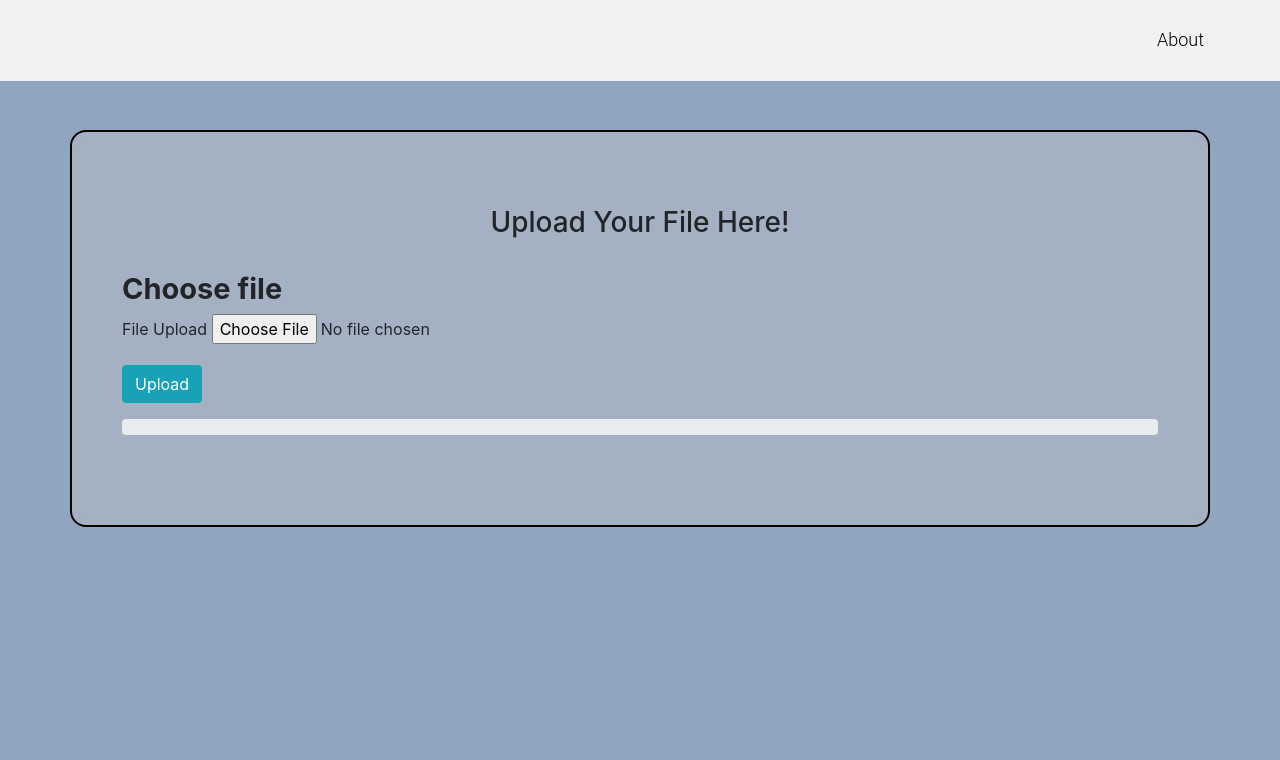
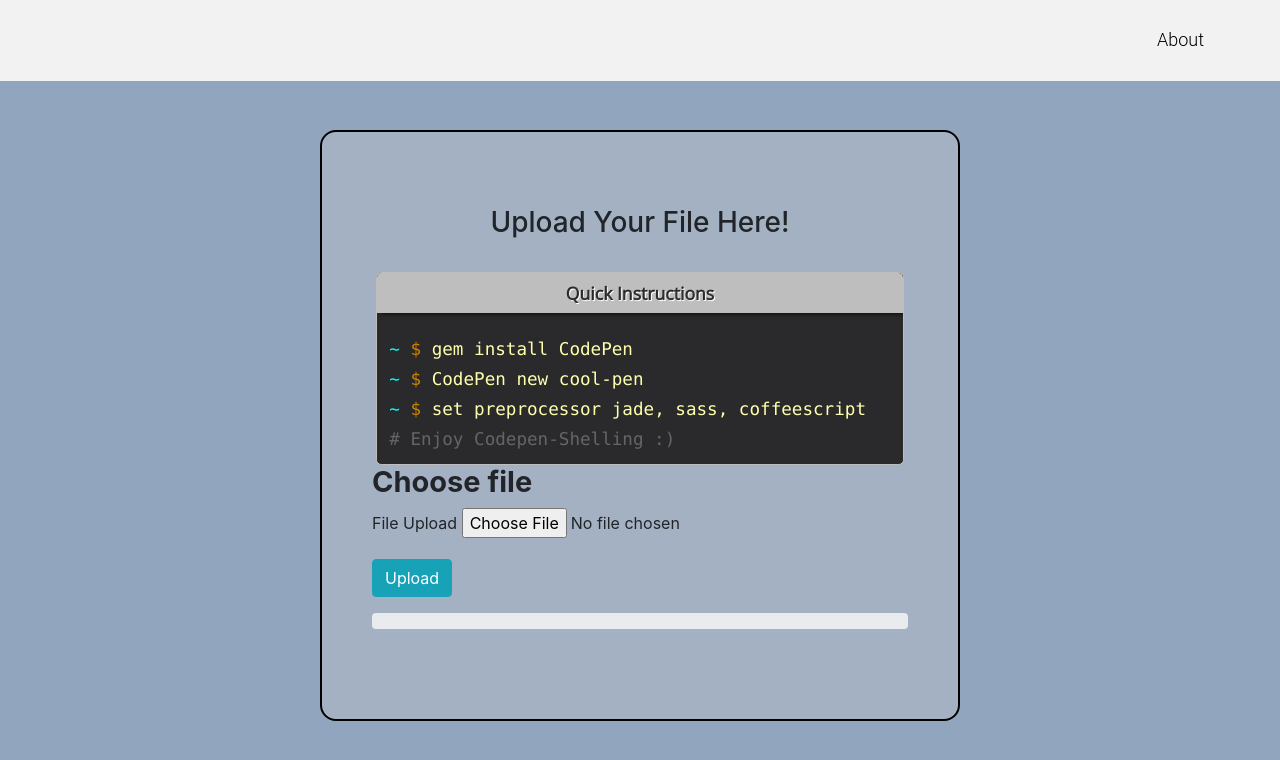
Before and after one commit to kuzafri/pdf-uploader, a plain HTML site: page index.html in a window 1280 px wide. Drawn offline with nearby package versions, Linux system fonts and the light colour scheme; some packages are replaced by stand-ins of ours; a script that the page names is missing.

Commit message:
instruction

```diff
--- a/index.html
+++ b/index.html
@@ -6,12 +6,15 @@
     <meta name="viewport" content="width=device-width, initial-scale=1.0">
     <title>CAT Group Assignment</title>
     <link rel="stylesheet" href="https://cdnjs.cloudflare.com/ajax/libs/twitter-bootstrap/4.1.3/css/bootstrap.min.css">
+    <link rel="stylesheet" href="https://fonts.googleapis.com/css?family=Open+Sans">
     <script src="https://cdnjs.cloudflare.com/ajax/libs/jquery/3.4.1/jquery.min.js"></script>
     <script src="https://cdnjs.cloudflare.com/ajax/libs/jquery.form/4.2.2/jquery.form.min.js"></script>
     <link rel="stylesheet" href="style.css">
     <link rel="stylesheet" href="header.js">
+    <link rel="stylesheet" href="instruction.css">
 </head>
 <body>
+
   <div class="hold">
     <div class="header">
       <div class="container2">
@@ -26,6 +29,29 @@
         <br />
         <h3 align="center">Upload Your File Here!</h3>
         <br />
+
+        <div class="box">
+          <div class="instruction">Quick Instructions</div>
+          <div class="line">
+            <div class="tild">~</div>
+            <div class="doller">$</div>
+            <div class="content">gem install CodePen</div>
+          </div>
+          <div class="line">
+            <div class="tild">~</div>
+            <div class="doller">$</div>
+            <div class="content">CodePen new cool-pen</div>
+          </div>
+          <div class="line">
+            <div class="tild">~</div>
+            <div class="doller">$</div>
+            <div class="content">set preprocessor jade, sass, coffeescript</div>
+          </div>
+          <div class="line">
+            # Enjoy Codepen-Shelling :)
+          </div>
+        </div>
+
         <div class="panel panel-default">
          <div class="panel-heading"><h1><b>Choose file</b></h1></div>
          <div class="panel-body">
--- /dev/null
+++ b/instruction.css
@@ -0,0 +1,55 @@
+@import url(https://fonts.googleapis.com/css?family=Source+Code+Pro);
+
+.box {
+  background: #2a2a2c;
+  border: 0.1em solid #bebebe;
+  bottom: 0;
+  font-family: "Open sans", sans-serif;
+  font-size: 1.1em;
+  height: 11em;
+  left: 0;
+  margin: auto;
+  overflow: hidden;
+  right: 0;
+  top: 0;
+  width: 30em;
+  -moz-border-radius: 0.3em;
+  -webkit-border-radius: 0.3em;
+  border-radius: 0.3em;
+}
+
+@media all and (max-width: 33em) {
+  .box {
+    width: 100%;
+    height: 100%;
+  }
+}
+.box .instruction {
+  background: #bebebe;
+  color: rgba(0, 0, 0, 0.8);
+  font-weight: bold;
+  margin-bottom: 1.2em;
+  padding: 0.4em;
+  text-align: center;
+  text-shadow: 0.05em 0.05em #fff;
+  -moz-box-shadow: 0.2em 0 0.3em #000;
+  -webkit-box-shadow: 0.2em 0 0.3em #000;
+  box-shadow: 0.2em 0 0.3em #000;
+}
+.box .line {
+  font-family: Consolas, "Courier New", Courier, "Liberation Mono", monospace;
+  padding: 0.1em 0.7em;
+  color: rgba(190, 190, 190, 0.4);
+}
+.box .line div {
+  display: inline-block;
+}
+.box .line .tild {
+  color: aqua;
+}
+.box .line .doller {
+  color: #cc8400;
+}
+.box .line .content {
+  color: #ffffad;
+}
--- a/style.css
+++ b/style.css
@@ -431,6 +431,17 @@ h2 {
   padding: 50px;
   padding-bottom: 90px;
   border-radius: 20px;
+  width: 50%;
+}
+
+@media screen and (max-width: 430px) {
+  .container {
+    border: 2px solid black;
+    padding: 50px;
+    padding-bottom: 90px;
+    border-radius: 20px;
+    width: 90%;
+  }
 }
 
 h1 {
```
